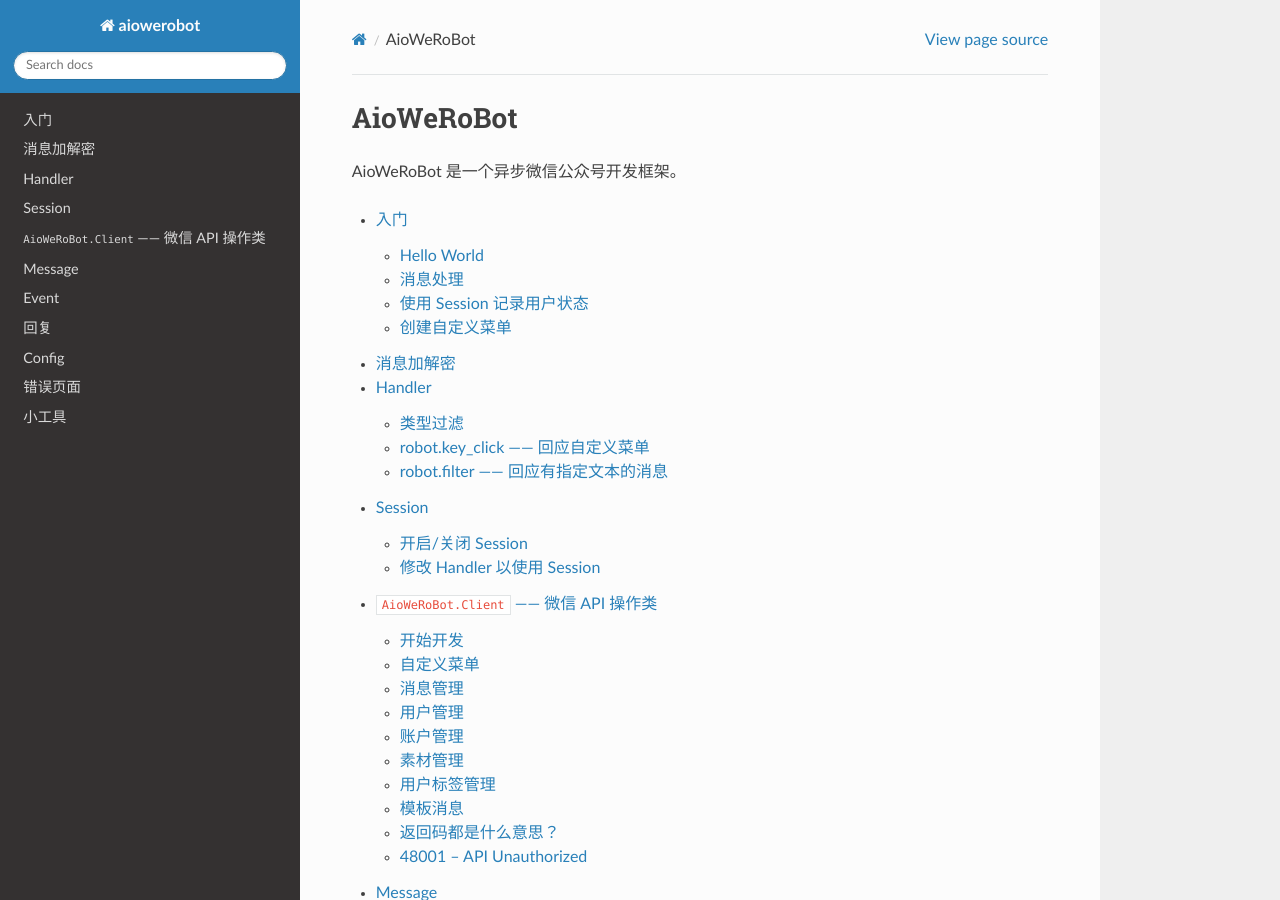
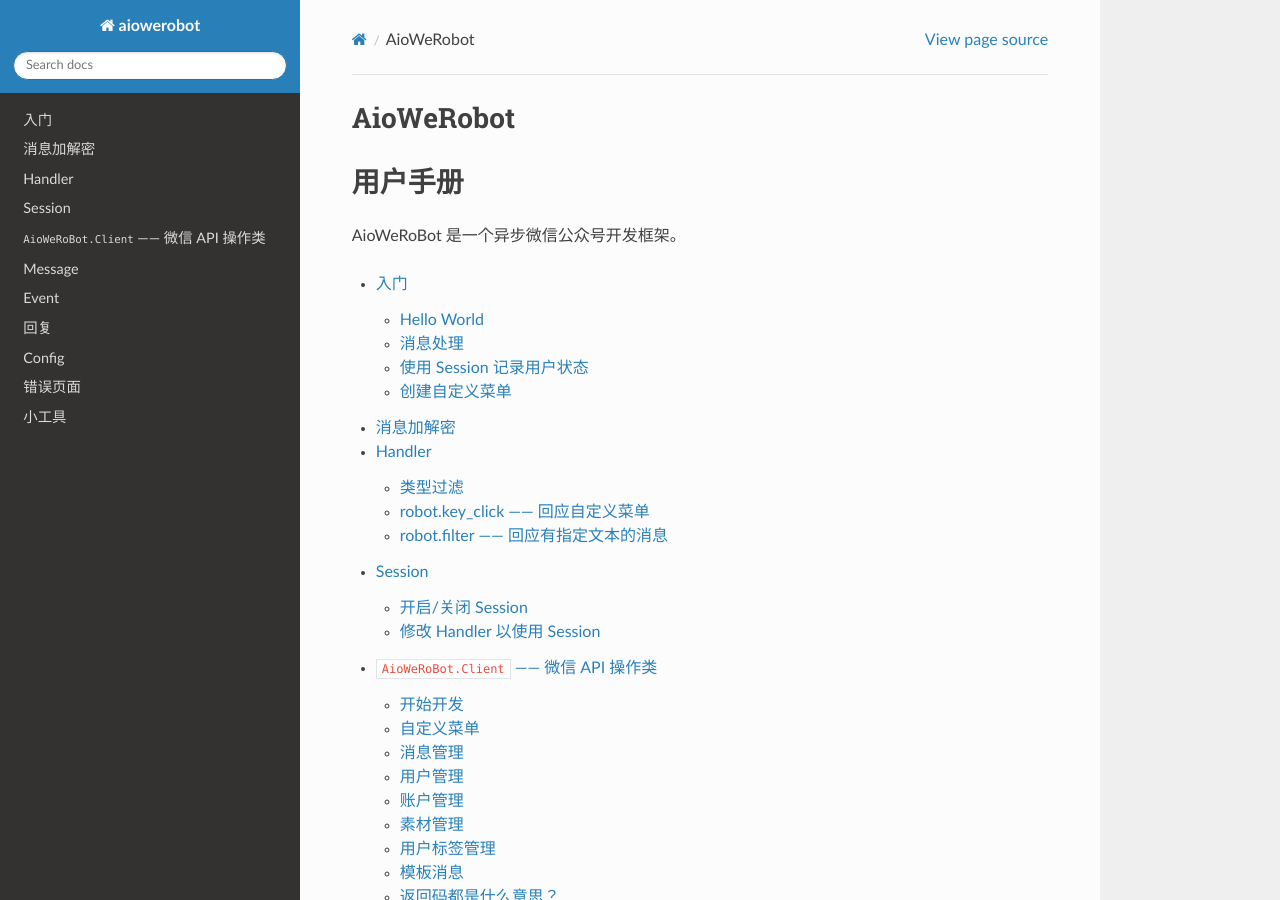
Before and after one commit to linzhiming0826/aiowerobot, a Sphinx documentation site: the page built from docs/source/index.rst, in a window 1280 px wide and 900 px high. Built offline with Sphinx 7.4.7 and the Read the Docs theme 2.0.0, drawn with Linux system fonts in a browser that asks for light colours.

Commit message:
edit docs

```diff
--- a/docs/source/contents.rst
+++ b/docs/source/contents.rst
@@ -1,4 +1,4 @@
-AioWeRoBot
+用户手册
 ===========
 
 
--- a/docs/source/index.rst
+++ b/docs/source/index.rst
@@ -1,4 +1,7 @@
 :orphan:
+
+AioWeRobot
+=================
 
 .. module:: aiowerobot
 
```
